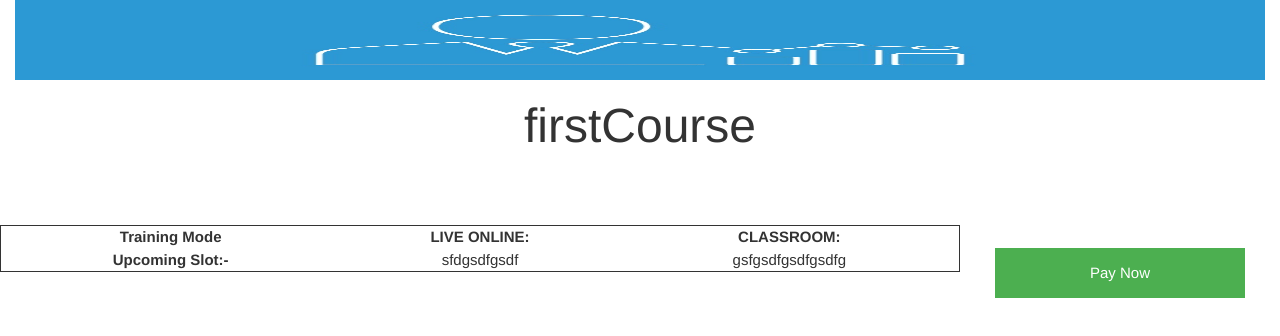
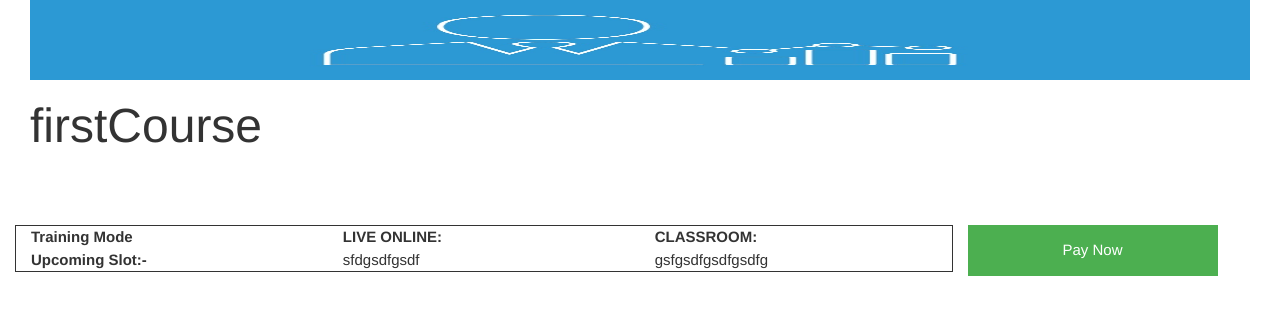
Before and after one commit to hansika17/Ray-Theory, a PHP site: page /raytheoryhsm/NEWfile.PHP?primarykey=asdf in a window 1280 px wide. Shown: the top 336 px of the page. Run offline with PHP 8.4, Linux system fonts and the light colour scheme; data comes from the database, SQL or seed files in the repository.

Commit message:
second page changes

```diff
--- a/newFile.php
+++ b/newFile.php
@@ -108,7 +108,7 @@ button:hover {
 </head>
 
 
-<div class="container-fluid bg-3 text-center">
+<div class="container-fluid bg-3">
 <?php
 require_once('database.php');
 $sql = "SELECT * FROM `rt_coursedescription` where primarykey='".htmlspecialchars($_GET["primarykey"])."';";
@@ -117,16 +117,16 @@ if ($result->num_rows > 0) {
     // output data of each row
     $row = $result->fetch_assoc();
 
-		echo "<body ><div class='row'>";
+		echo "<body ><div class='row container-fluid bg-3'>";
 		echo "<div class='col-md-12'> <img  src='".$row["rt_coursename"].".jpg' width='100%' height ='10%'> </img> </div><br><br><br><br>";
-		echo "<div class='col-md-12'><font size='18'  align='left'>".$row["rt_coursename"]."</font> </div>";
+		echo "<div class='col-md-12 container-fluid bg-3'><font size='18'  align='left'>".$row["rt_coursename"]."</font> </div>";
 		echo "<br><br><br><br><br><br>";
-		echo "<div class='col-md-9' style='border-style: solid; border-width: thin;'>";
-		echo "<div class='col-md-4'> <b>Training Mode <br>Upcoming Slot:-</b></div>";
+		echo "<div class='col-md-9 container-fluid bg-3' style='border-style: solid; border-width: thin;'>";
+		echo "<div class='row'><div class='col-md-4'> <b>Training Mode <br>Upcoming Slot:-</b></div>";
 		echo "<div class='col-md-4'> <b>LIVE ONLINE:</b><br>".$row["rt_onlinebatchtime"]."</div>";
 		echo "<div class='col-md-4'> <b>CLASSROOM:</b><br>". $row["rt_offlinebatchtime"]."</div>";
-		echo "</div><br>";
-		echo "<div class='col-md-3'> <button onclick=\"document.getElementById('modal-wrapper').style.display='block'\"'> Pay Now</button> </div>";
+		echo "</div></div>";
+		echo "<div class='col-md-3'> <button align='right' onclick=\"document.getElementById('modal-wrapper').style.display='block'\"'> Pay Now</button> </div>";
 		echo "<br><br>";
 		$sql2 = "SELECT * FROM rt_coursehighlights where rt_coursedescription ='".$row["primarykey"]."';";
 
```
